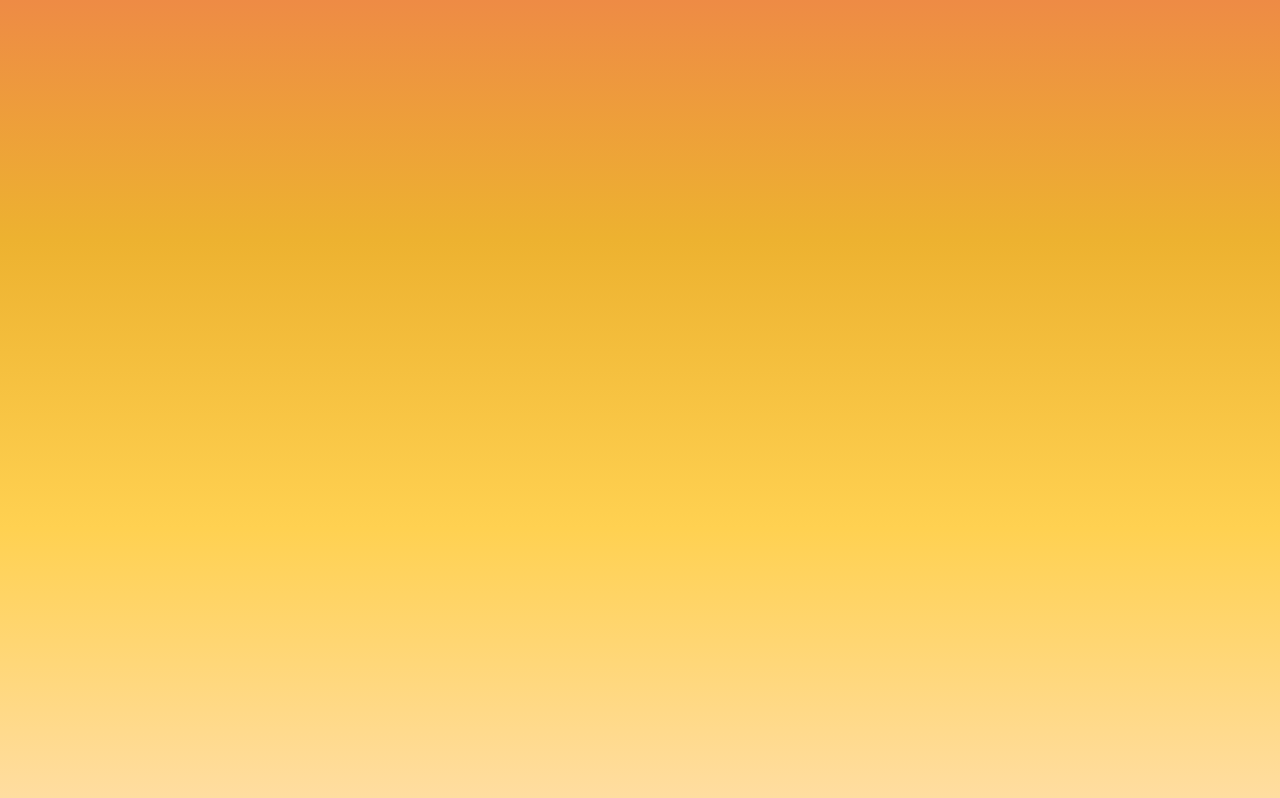
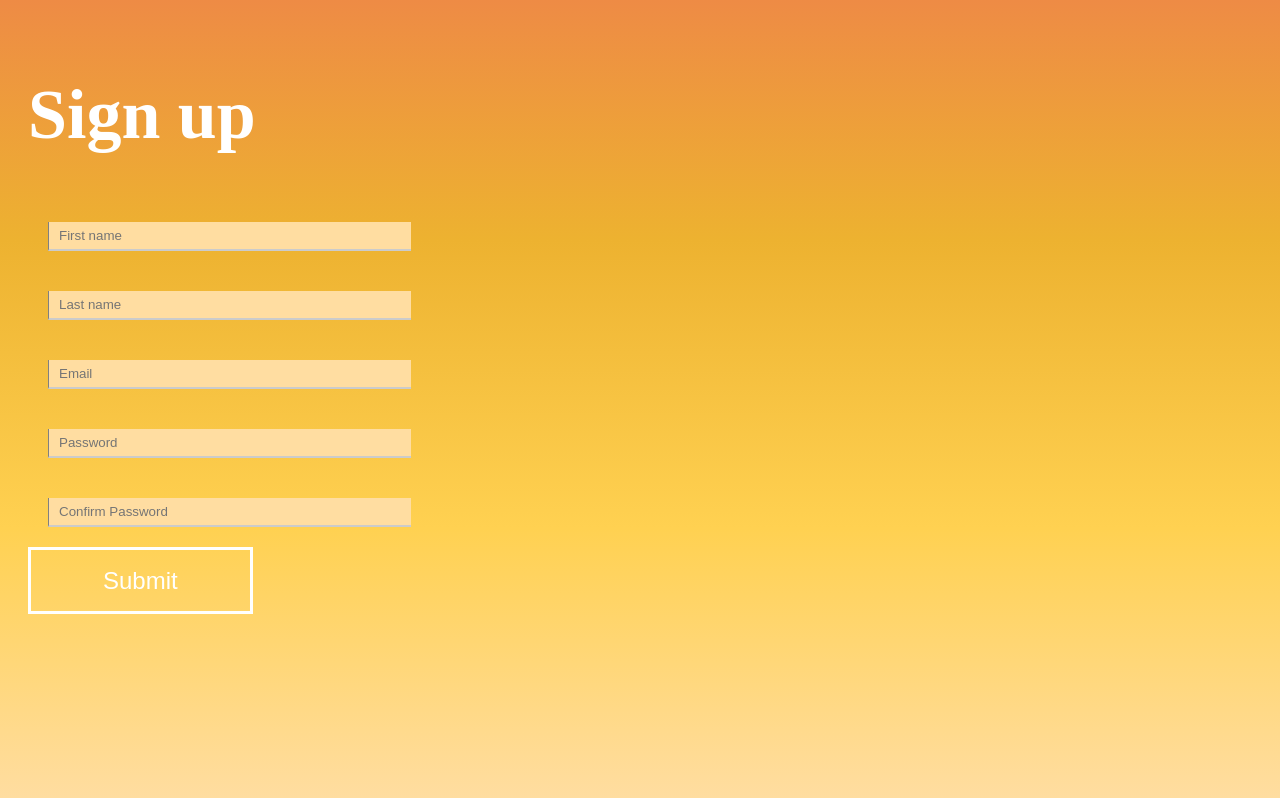
Before and after one commit to jiffylube/mySelfie, a React (Create React App) app: page /signup in a window 1280 px wide. Before the commit this address had no page. Built offline with nearby package versions, Linux system fonts and the light colour scheme.

Commit message:
added routes

```diff
--- a/src/App.js
+++ b/src/App.js
@@ -9,15 +9,12 @@
     <>
       <Router>
         <Routes>
-          <Route path="/" element={<Landing />}/>
-        {/* <Route><Main /></Route>
-        <Route><Login /></Route>
-        <Route><Signup /></Route> */}
+          <Route path="/" element={<Landing />} />
+          <Route path="/mainpage" element={<Main />} />
+          <Route path="/login" element={<Login />} />
+          <Route path="/signup" element={<Signup />} />
         </Routes>
       </Router>
-      {/* <Main /> */}
-      {/* <Login /> */}
-      {/* <Signup /> */}
     </>
   );
 }
--- a/src/Components/Landing.jsx
+++ b/src/Components/Landing.jsx
@@ -7,11 +7,9 @@
 function Landing() {
 
   return (
-    <Route path="/">
       <div className="landing-page">
         <div className="nav">
           <div className="title">Placeholder</div>
-
           <div className="buttons">
             <Link to={"/signup"}>
               <button className="signup button">Sign Up</button>
@@ -26,8 +24,8 @@
               <Route path="/signup" element={<Signup />} />
             </Routes>
           </div>
+        </div>
 
-        </div>
         <div className="lower">
           <div className="gallery">
             <div className="sample-face"></div>
@@ -47,7 +45,6 @@
           </div>
         </div>
       </div>
-    </Route>
   )
 }
 
--- a/src/Components/MainPage.jsx
+++ b/src/Components/MainPage.jsx
@@ -1,5 +1,6 @@
 import "./MainPage.css"
 import { useRef } from "react";
+import { Link } from "react-router-dom";
 
 function Main() {
 
@@ -21,6 +22,10 @@
   startVideo();
 
   return (
+    <div>
+      <div>
+        <Link to={"/"}>Logout</Link>
+      </div>
       <div className="wrapper">
         <div className="left">
           <video className="webcam" ref={videoRef} autoPlay muted></video>
@@ -34,6 +39,7 @@
           </div>
         </div>
       </div>
+    </div>
   );
 }
 
--- a/src/Components/Signup.jsx
+++ b/src/Components/Signup.jsx
@@ -1,4 +1,6 @@
 import "./Signup.css"
+import { Link, Routes, Route } from "react-router-dom"
+import Landing from "./Landing"
 
 // add onSubmit to form tag
 // prvent default form behavior
@@ -16,7 +18,9 @@
         <input className="signUpInput" type="Password" placeholder="Password" />
         <input className="signUpInput" type="Password" placeholder="Confirm Password" />
         {/* <input type="Backend" placeholder="Backend" /> */}
-        <button className="signInButtons">Submit</button>
+        <Link to={"/"} className="login button">
+              <button>Submit</button>
+        </Link>
       </form>
     </div>
   )
```
Lines whose indentation alone changed are shown as unchanged.
